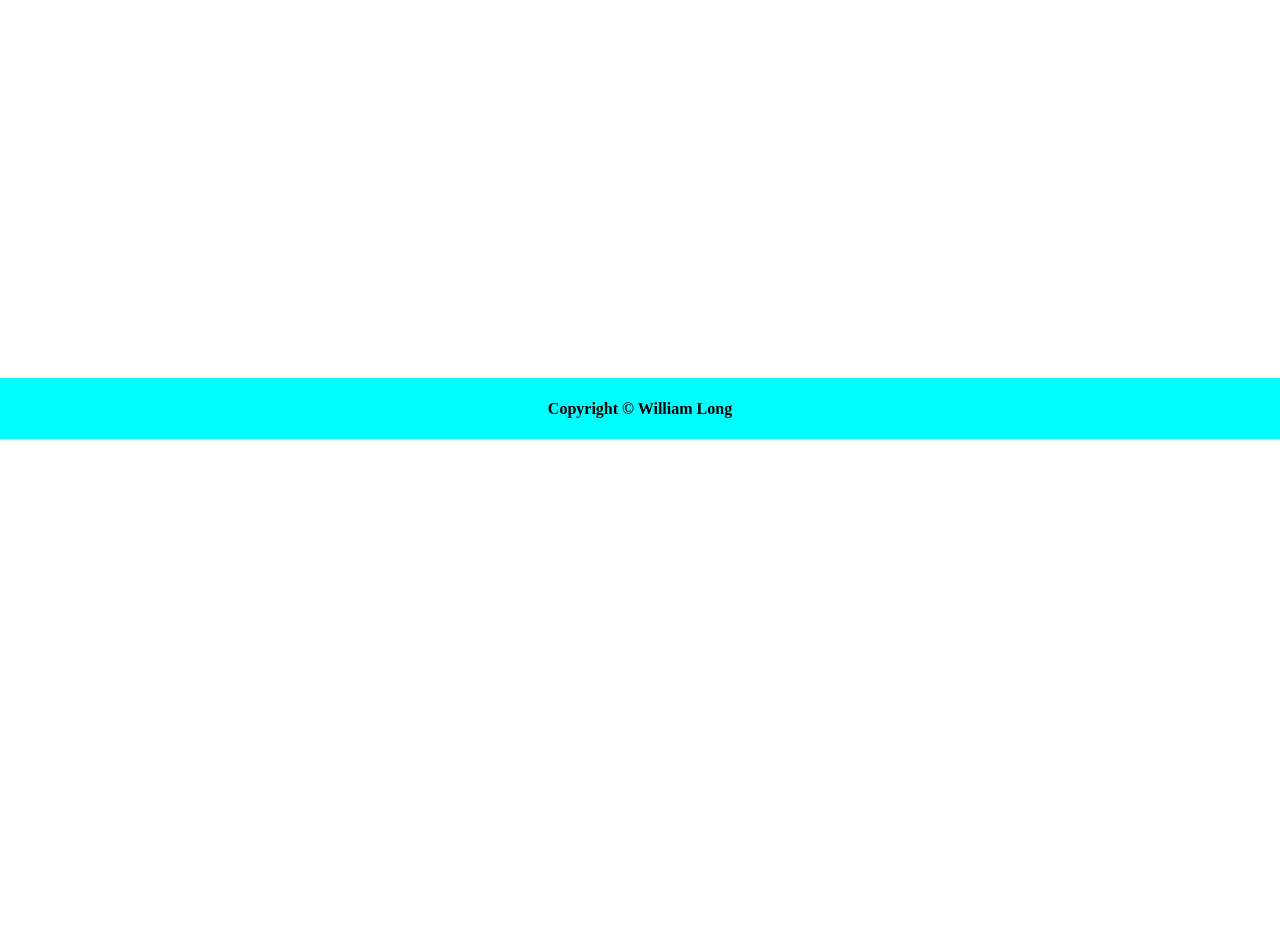
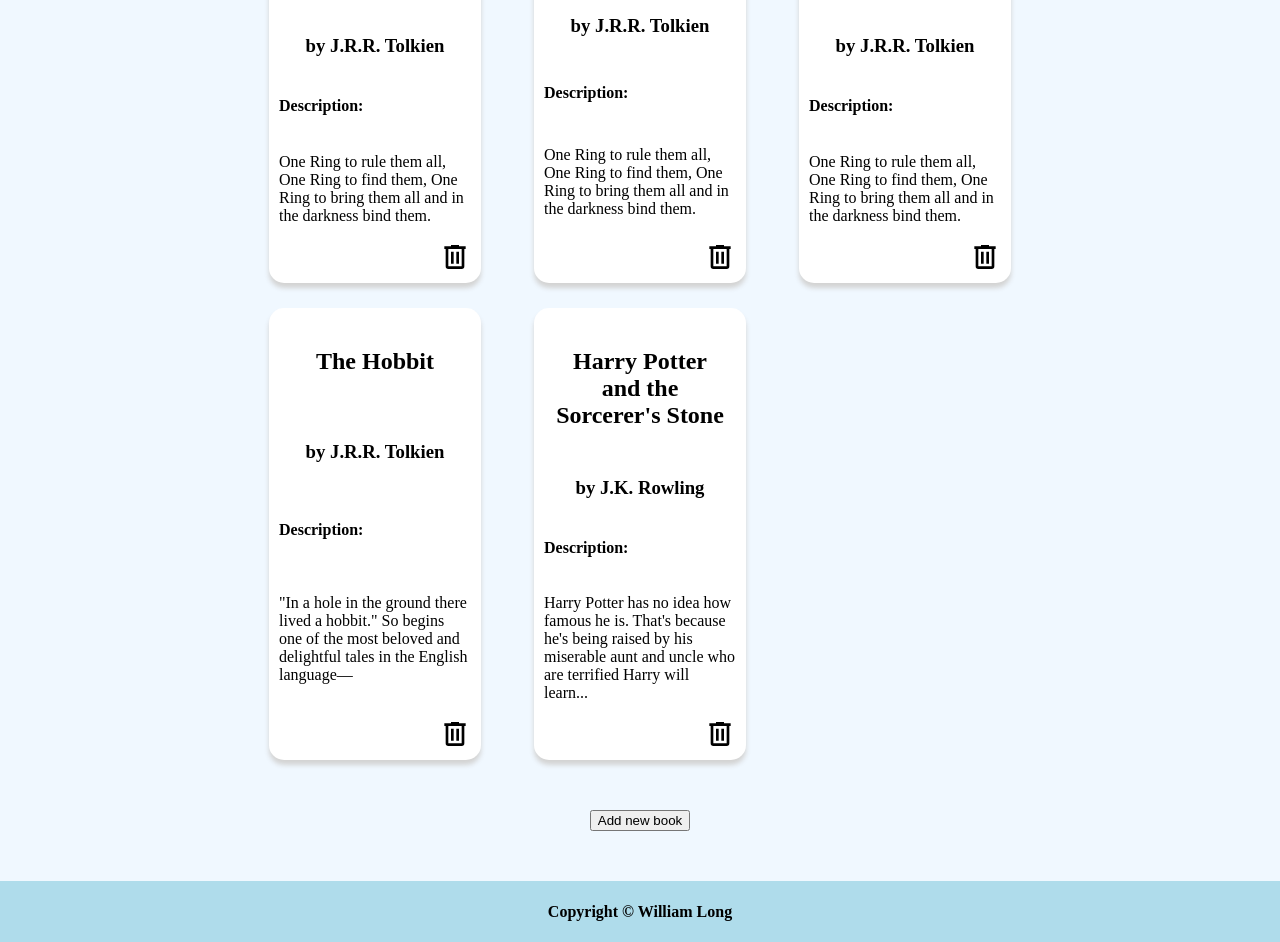
Before and after one commit to willhlong/odin-library, a plain HTML site: page index.html in a window 1280 px wide. Shown: the part 361-1303 px from the top of the page. Before the commit the page ends 800 px from the top, so only its background shows below. Drawn offline with Linux system fonts and the light colour scheme.

Commit message:
Added content grid for books

```diff
--- a/index.html
+++ b/index.html
@@ -10,11 +10,71 @@
 </head>
 <body>
   <div class="page-container">
-    <header>
-      <h1>Welcome to Trog Library!</h1>
-    </header>
-    <div class="book-container">
-
+    <h1 class="header">Welcome to Trog Library!</h1>
+    <div class="main-content">
+      <h2 class="center-horizontal">Books</h2>
+      <div class="book-grid">
+        <article class="book" id="book1">
+          <h2 class="title">The Fellowship of the Ring</h2>
+          <h3 class="author">by J.R.R. Tolkien</h3>
+          <h4>Description:</h4>
+          <p>One Ring to rule them all, One Ring to find them,
+            One Ring to bring them all and in the darkness bind them.</p>
+          <svg xmlns="http://www.w3.org/2000/svg" viewBox="0 0 24 24">
+            <title>trash-can-outline</title>
+            <path d="M9,3V4H4V6H5V19A2,2 0 0,0 7,21H17A2,2 0 0,0 19,19V6H20V4H15V3H9M7,6H17V19H7V6M9,8V17H11V8H9M13,8V17H15V8H13Z" />
+          </svg>
+        </article>
+        <article class="book" id="book2">
+          <h2 class="title">The Two Towers</h2>
+          <h3 class="author">by J.R.R. Tolkien</h3>
+          <h4>Description:</h4>
+          <p>One Ring to rule them all, One Ring to find them,
+            One Ring to bring them all and in the darkness bind them.</p>
+          <svg xmlns="http://www.w3.org/2000/svg" viewBox="0 0 24 24">
+            <title>trash-can-outline</title>
+            <path d="M9,3V4H4V6H5V19A2,2 0 0,0 7,21H17A2,2 0 0,0 19,19V6H20V4H15V3H9M7,6H17V19H7V6M9,8V17H11V8H9M13,8V17H15V8H13Z" />
+          </svg>
+        </article>
+        <article class="book" id="book3">
+          <h2 class="title">The Return of the King</h2>
+          <h3 class="author">by J.R.R. Tolkien</h3>
+          <h4>Description:</h4>
+          <p>One Ring to rule them all, One Ring to find them,
+            One Ring to bring them all and in the darkness bind them.</p>
+          <svg xmlns="http://www.w3.org/2000/svg" viewBox="0 0 24 24">
+            <title>trash-can-outline</title>
+            <path d="M9,3V4H4V6H5V19A2,2 0 0,0 7,21H17A2,2 0 0,0 19,19V6H20V4H15V3H9M7,6H17V19H7V6M9,8V17H11V8H9M13,8V17H15V8H13Z" />
+          </svg>
+        </article>
+        <article class="book" id="book4">
+          <h2 class="title">The Hobbit</h2>
+          <h3 class="author">by J.R.R. Tolkien</h3>
+          <h4>Description:</h4>
+          <p>"In a hole in the ground there lived a hobbit."
+            So begins one of the most beloved and delightful tales in the English language—</p>
+          <svg xmlns="http://www.w3.org/2000/svg" viewBox="0 0 24 24">
+            <title>trash-can-outline</title>
+            <path d="M9,3V4H4V6H5V19A2,2 0 0,0 7,21H17A2,2 0 0,0 19,19V6H20V4H15V3H9M7,6H17V19H7V6M9,8V17H11V8H9M13,8V17H15V8H13Z" />
+          </svg>
+        </article>
+        <article class="book" id="book4">
+          <h2 class="title">Harry Potter and the Sorcerer's Stone</h2>
+          <h3 class="author">by J.K. Rowling</h3>
+          <h4>Description:</h4>
+          <p>Harry Potter has no idea how famous he is.
+             That's because he's being raised by his miserable aunt and uncle who are terrified Harry
+              will learn...
+          </p>
+          <svg xmlns="http://www.w3.org/2000/svg" viewBox="0 0 24 24">
+            <title>trash-can-outline</title>
+            <path d="M9,3V4H4V6H5V19A2,2 0 0,0 7,21H17A2,2 0 0,0 19,19V6H20V4H15V3H9M7,6H17V19H7V6M9,8V17H11V8H9M13,8V17H15V8H13Z" />
+          </svg>
+        </article>
+      </div>
+      <div class="input-wrapper">
+        <input class="center-horizontal" type="button" value="Add new book">
+      </div>
     </div>
     <footer>
       <h4>Copyright &copy William Long</h4>
--- a/style.css
+++ b/style.css
@@ -1,3 +1,8 @@
+:root {
+  --header-footer-light-color: #AFDCEB;
+  --body-light-color: #F0F8FF;
+}
+
 html,
 body {
   padding: 0px;
@@ -16,16 +21,66 @@ body {
   "footer";
 }
 
-header {
+.header {
   grid-area: header;
-  background-color: aqua;
+  margin: 0px;
+  padding: 25px;
+  background-color: var(--header-footer-light-color);
   text-align: center;
 }
 
-.book-container { grid-area: content; }
+.main-content {
+  grid-area: content;
+  padding: 50px 200px;
+  background-color: var(--body-light-color);
+}
 
+.main-content h2,
+.input-wrapper {
+  display: flex;
+  justify-content: center;
+}
+
+.book-grid {
+  display: grid;
+  grid-template-columns: repeat(auto-fit, minmax(200px, 15rem));
+  padding: 50px 0px;
+  justify-items: center;
+  justify-content: center;
+  gap: 25px;
+}
+
+.book {
+  display: flex;
+  flex-direction: column;
+  justify-content: space-between;
+  background-color: white;
+  width: 12rem;
+  padding: 10px;
+  border-radius: 15px;
+  box-shadow: 0px 5px 5px lightgray;
+  align-content: center;
+  position: relative;
+}
+
+svg {
+  width: 2rem;
+  align-self: flex-end;
+}
+
+h2.title {
+  padding: 10px;
+  text-align: center;
+}
+
+h3.author {
+  text-align: center;
+}
 footer {
   grid-area: footer;
-  background-color: aqua;
+  background-color: var(--header-footer-light-color);
   text-align: center;
 }
+
+/*** Utility Classes ***/
+/***********************/
```
